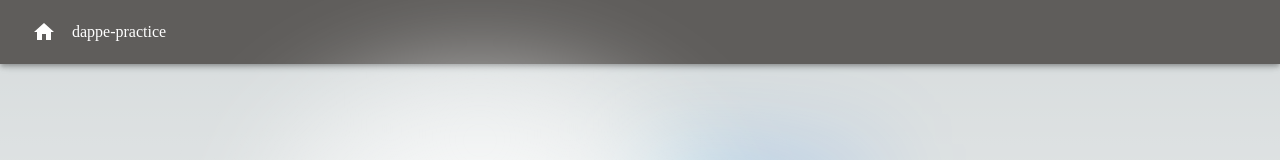
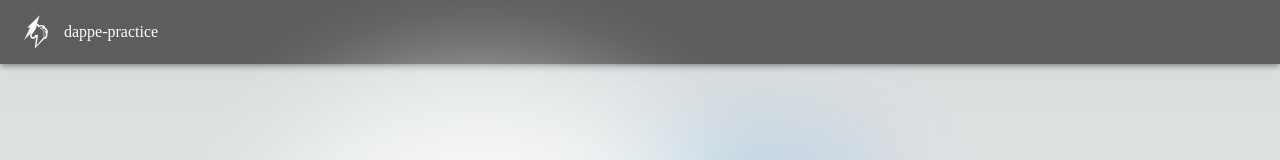
Before and after one commit to dappe0111/dappe-practice-next, a Next.js app: page / in a window 1280 px wide. Shown: the top 160 px of the page. Built offline with nearby package versions, Linux system fonts and the light colour scheme.

Commit message:
アイコンを画像に

```diff
--- a/src/components/LV3/Header.tsx
+++ b/src/components/LV3/Header.tsx
@@ -2,7 +2,6 @@ import React from "react";
 import AppBar from "@mui/material/AppBar";
 import Toolbar from "@mui/material/Toolbar";
 import IconButton from "@mui/material/IconButton";
-import HomeIcon from "@mui/icons-material/Home";
 import Link from "next/link";
 import styled from "styled-components";
 
@@ -11,22 +10,28 @@ const IconWrap = styled.div`
   display: flex;
   justify-content: flex-start;
   align-items: center;
-  line-height: 46px;
 `;
 
 const LinkIcon = styled(Link)`
+  width: 24px;
+  height: auto;
   display: flex;
   padding: 0;
 `;
 
 const HomeButton = styled(IconButton)`
   display: flex;
+  width: 24px;
   padding: 0;
+`;
+
+const HomeIcon = styled.img`
+  width: 24px;
 `;
 
 const HeaderTitle = styled.div`
   font-size: 16px;
-  margin-left: 8px;
+  margin-left: 16px;
 `;
 
 const Header: React.FC = () => {
@@ -40,7 +45,7 @@ const Header: React.FC = () => {
           <IconWrap>
             <HomeButton color="inherit">
               <LinkIcon href="/">
-                <HomeIcon />
+                <HomeIcon src="/main-icon.svg" alt="" />
               </LinkIcon>
             </HomeButton>
             <HeaderTitle>dappe-practice</HeaderTitle>
--- a/src/pages/index.tsx
+++ b/src/pages/index.tsx
@@ -11,8 +11,8 @@ export default function Home() {
   return (
     <>
       <Head>
-        <title>Create Next App</title>
-        <meta name="description" content="Generated by create next app" />
+        <title>dappe-practice</title>
+        <meta name="description" content="練習用ページです。" />
         <meta name="viewport" content="width=device-width, initial-scale=1" />
         <link rel="icon" href="/favicon.ico" />
       </Head>
```
Also changed, not shown: public/main-icon.svg (added).
